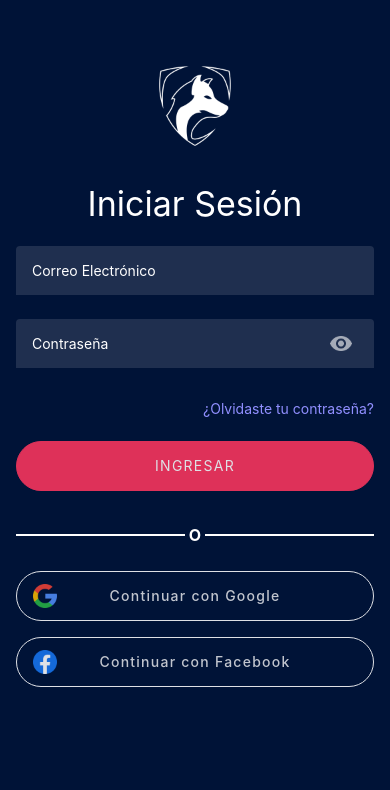
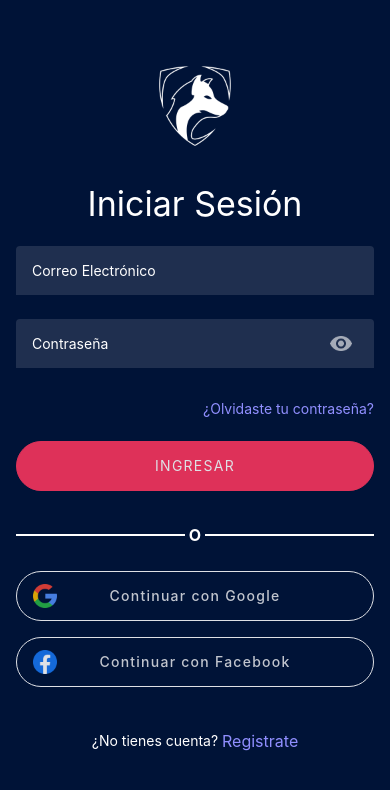
Before and after one commit to brtkev/mobil-app-example, a React Native app: screen /Login in a window 390 px wide. Shown: the top 790 px of the page. Built offline with nearby package versions, Linux system fonts and the light colour scheme.

Commit message:
add: login page complete

```diff
--- a/src/components/loginInput/index.tsx
+++ b/src/components/loginInput/index.tsx
@@ -1,6 +1,6 @@
 import React, { useState, useMemo } from 'react';
-import {View, TextInput, TextInputProps, Image} from 'react-native';
-import { FieldError,  UseFormRegisterReturn } from 'react-hook-form';
+import {View, TextInput, TextInputProps, Image, TouchableOpacity} from 'react-native';
+import { FieldError } from 'react-hook-form';
 
 import colors from 'src/styles/colors';
 import TextApp from '../textApp';
@@ -13,29 +13,36 @@ interface LoginInputProps extends TextInputProps{
 }
 
 const LoginInput = React.forwardRef<any, LoginInputProps>((props, ref): React.ReactElement =>{
-  const {label, password, style, error,...inputProps } = props;
+  const {label, password, style, error, secureTextEntry,...inputProps } = props;
   const [isFocus, setIsFocus] = useState(false);
+  const [isSecure, setIsSecure] = useState(secureTextEntry);
 
 
   let passwordComponent = undefined
   if(password){
-    passwordComponent = <View style={styles.iconContainer} >
-      <Image style={styles.eyeIcon} source={require('../../../assets/eye-icon.png')} />
+    passwordComponent = <View  style={styles.iconContainer} >
+      <TouchableOpacity onPress={() => setIsSecure((prev) => !prev)}
+      style={{marginRight: 15, width:styles.eyeIcon.width+15, height:styles.eyeIcon.height+15, display:'flex', justifyContent:'center', alignItems:'center'}} >
+        <Image style={styles.eyeIcon} source={require('../../../assets/eye-icon.png')} />
+      </TouchableOpacity>
     </View>;
   }
   return(
-    <>
-      <View style={ [isFocus ? styles.focus : styles.container, style,
-        { borderColor: error ? '#fc6d47' : '#c0cbd3' },
-        label && isFocus ? {paddingTop : 4, paddingBottom : 8} : {}]}  >
-        {isFocus && props.label && <TextApp style={{color : colors.secondary[200], fontSize:12, lineHeight:16}} >{props.label}</TextApp>}
+    <View style={[{width:"100%"}, style]}>
+      <View style={ [isFocus ? styles.focus : styles.container,
+        label && isFocus ? {paddingTop : 4, paddingBottom : 8} : {},
+        error ? {borderBottomColor : colors.red[400]} : {} ]}  >
+
+        {isFocus && props.label && <TextApp style={{color : (error ? colors.red[400] : colors.secondary[200]), fontSize:12, lineHeight:16}} >
+          {props.label}</TextApp>}
+
         <TextInput onTouchStart={() => setIsFocus(true)} onEndEditing={()=>setIsFocus(false)}
         autoCapitalize="none" placeholderTextColor={"#fff"} style={{color:"#fff"}} ref={ref}
-        {...inputProps} />
+        secureTextEntry={isSecure} {...inputProps} />
         {passwordComponent}
       </View>
-      <TextApp >{error && error.message}</TextApp>
-    </>
+      <TextApp style={{color:colors.red[400]}}>{error && error.message}</TextApp>
+    </View>
   );
 })
 
--- a/src/components/loginInput/styles.ts
+++ b/src/components/loginInput/styles.ts
@@ -25,7 +25,7 @@ const styles = StyleSheet.create({
   eyeIcon: {
     width: 22,
     height: 15,
-    marginRight: 22
+
   }
 });
 export default styles;
--- a/src/pages/home/index.tsx
+++ b/src/pages/home/index.tsx
@@ -1,4 +1,4 @@
-import {View, Button, Image, Text, StatusBar, Alert} from 'react-native';
+import {View, Image, Text, StatusBar, Alert} from 'react-native';
 import styles from './styles';
 import LoginButton from 'src/components/loginButton';
 
--- a/src/pages/login/form.tsx
+++ b/src/pages/login/form.tsx
@@ -36,8 +36,8 @@ const LoginForm = () =>  {
       <LoginInput label='Correo Electrónico' placeholder='Correo Electrónico'
       style={{marginBottom: 24}} {...register("email")} error={errors.email}
       onChangeText={(v : string) => setValue("email", v)} />
-      <LoginInput label='Contraseña' placeholder='Contraseña' {...register("password")}
-      style={{marginBottom: 32}} error={errors.password}
+      <LoginInput label='Contraseña' placeholder='Contraseña' {...register("password")} secureTextEntry
+      style={{marginBottom: 32}} error={errors.password} textContentType="password" autoCompleteType="password"
       onChangeText={(v : string) => setValue("password", v)} password/>
       <View style={{width:"100%", display:"flex", alignItems:"flex-end", marginBottom:24}} >
         <TextApp style={{color:colors.secondary[200]}} >¿Olvidaste tu contraseña?</TextApp>
--- /dev/null
+++ b/src/pages/login/goToRegister.tsx
@@ -0,0 +1,19 @@
+import {View, TouchableOpacity, TouchableOpacityProps} from 'react-native'
+import TextApp from 'src/components/textApp';
+import colors from 'src/styles/colors';
+
+const GoToRegister = ({onPress} : TouchableOpacityProps) => {
+	return(
+		<View style={{display:"flex", flexDirection:"row", marginBottom: 32}} >
+			<TextApp style={{lineHeight: 20}} >
+				¿No tienes cuenta?&nbsp;
+			</TextApp>
+			<TouchableOpacity  onPress={onPress} >
+				<TextApp style={{color:colors.secondary[200], fontSize:16}} >
+					Registrate
+				</TextApp>
+			</TouchableOpacity>
+		</View>
+	)
+}
+export default GoToRegister;
--- a/src/pages/login/index.tsx
+++ b/src/pages/login/index.tsx
@@ -1,12 +1,17 @@
-import { View, StatusBar, ScrollView, SafeAreaView, Image } from 'react-native';
+import { View, StatusBar, ScrollView, SafeAreaView, Image, Alert, TouchableOpacity} from 'react-native';
 import LoginButton from 'src/components/loginButton';
 import Separator from 'src/components/separator';
 
 import TextApp from 'src/components/textApp';
 import LoginForm from './form';
+import GoToRegister from './goToRegister';
 import styles from './styles';
 
-export default function Login() {
+import { RootStackParamList } from 'src/components/types'
+import { NativeStackScreenProps  } from '@react-navigation/native-stack';
+type props = NativeStackScreenProps<RootStackParamList, 'Login'>;
+
+export default function Login({navigation} : props) {
 
 
 	return (
@@ -21,7 +26,8 @@ export default function Login() {
 					<LoginForm />
 					<Separator style={{marginBottom: 24, marginTop:32}} />
 					<LoginButton theme='social' social='google' style={{marginBottom: 16}} title='Continuar con Google' onPress={() => console.log("google press")} />
-					<LoginButton theme='social' social='facebook' style={{marginBottom: 16}} title='Continuar con Facebook' onPress={() => console.log("facebook press")} />
+					<LoginButton theme='social' social='facebook' style={{marginBottom: 44}} title='Continuar con Facebook' onPress={() => console.log("facebook press")} />
+					<GoToRegister onPress={() => navigation.navigate("Register")} />
 				</View>
 			</ScrollView></SafeAreaView>
 		</View>
--- a/src/styles/colors.ts
+++ b/src/styles/colors.ts
@@ -4,7 +4,7 @@ const colors = {
   primary: {200:"#F68D9F", 300: "#EC637D", 400: "#FF375F", 500: "#FF0148"},
   secondary: {200:"#908FFF", 300: "#6E6DEE", 500 :"#3D32D3"},
   terciary: {400: "#FAF24B", 500: "#F9EF26"},
-  red: {500: "#FF5158"},
+  red: {400:"#FF6E6E", 500: "#FF5158"},
   textPrimary: "#FFFFFF",
   textSecondary: "#FFFFFFDE",
   textTerciary: "#FFFFFFA6",
```
